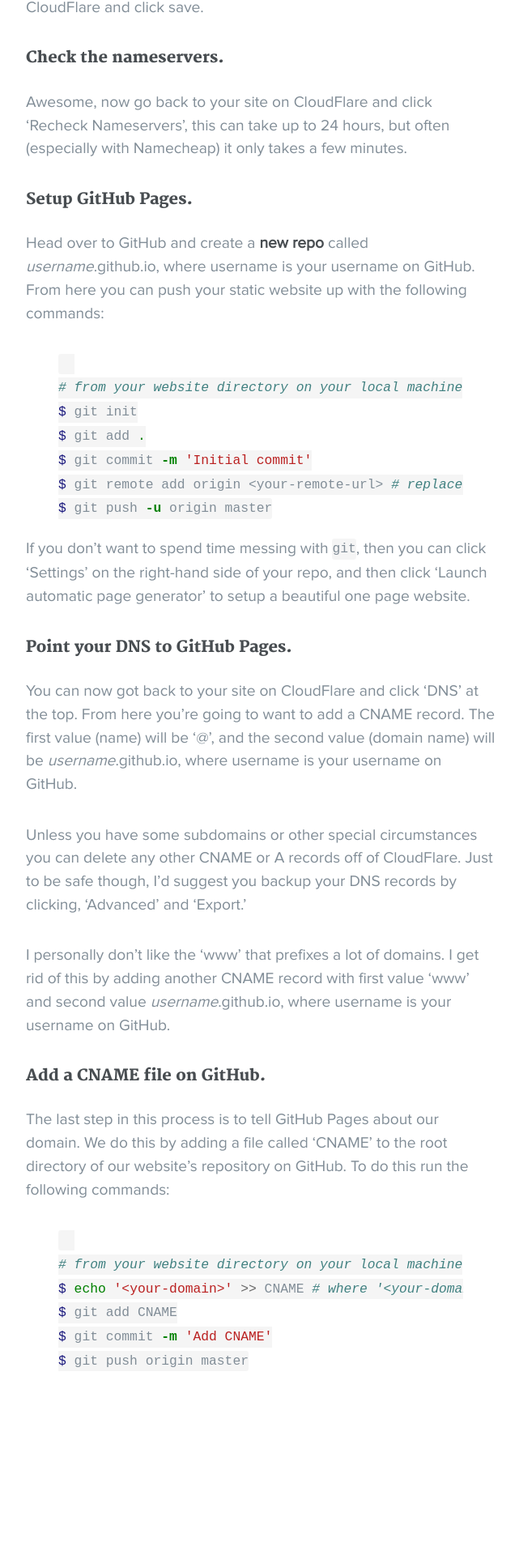
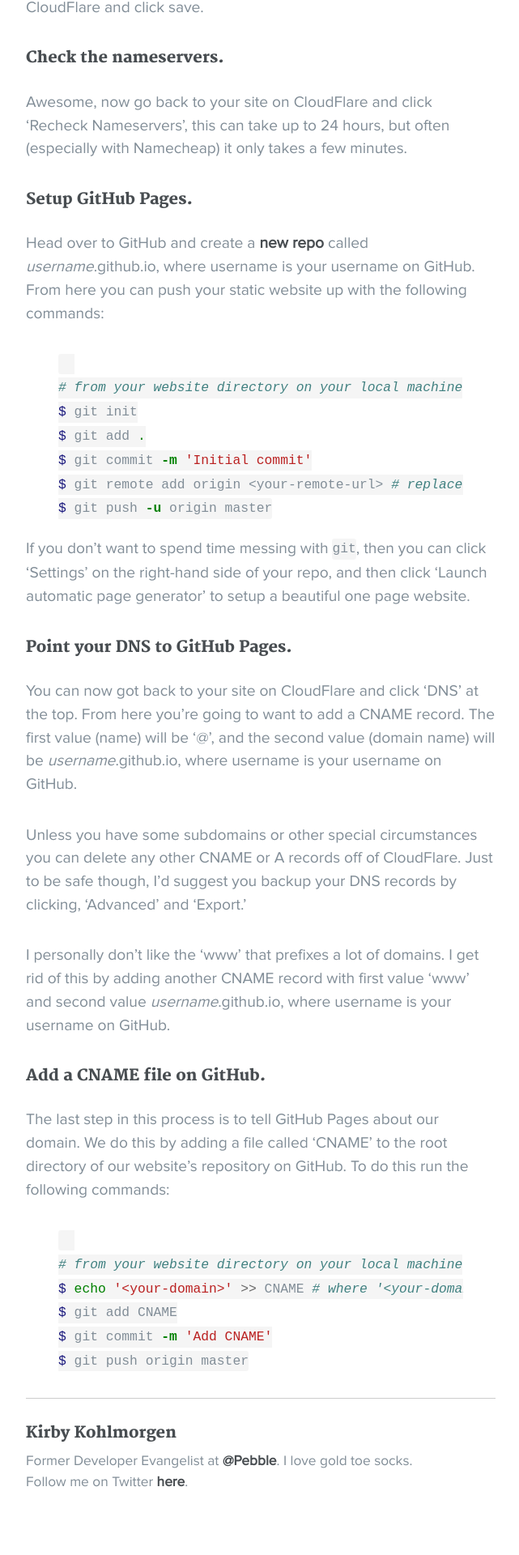
Before and after one commit to kirbyk/kirbyk.github.io, a Jekyll site: the page built from _posts/2015-09-11-domain-registrars-dns-and-hosting.md, in a window 1280 px wide. Shown: the part 2431-4351 px from the top of the page at 81% size, without its empty margins (318-959 px from the left). Built offline with Jekyll 4.4.1, drawn with Linux system fonts in a browser that asks for light colours; before the commit the page ends 4146 px from its top, so only the background shows below that.

Commit message:
Add basic footer to blog posts

```diff
--- a/_layouts/post.html
+++ b/_layouts/post.html
@@ -15,4 +15,13 @@
       {{ content }}
     </article>
   </div>
+
+  <div class='post-footer'>
+    <h4 class='post-author'>Kirby Kohlmorgen</h4>
+    <div class='small-bio'>
+      Former Developer Evangelist at <a href='https://twitter.com/Pebble' target='_blank'>@Pebble</a>. I love gold toe socks.
+      <br />
+      Follow me on Twitter <a href='https://twitter.com/kkohlmorgen' target='_blank'>here</a>.
+    </div>
+  </div>
 </div>
--- a/_sass/_post.scss
+++ b/_sass/_post.scss
@@ -12,3 +12,19 @@
   letter-spacing: 1px;
   font-size: 1.5em;
 }
+
+.post-footer {
+  margin-top: 30px;
+  padding: 30px 0 4em;
+  border-top: solid 1px rgba(0, 0, 0, .2);
+}
+
+.post-author {
+  margin: 0;
+}
+
+.small-bio {
+  font-size: .9em;
+  margin-top: 10px;
+  line-height: 1.5em;
+}
```
Also changed, not shown: 2 other files.
